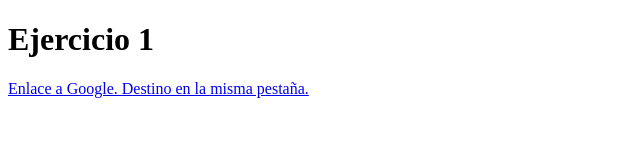
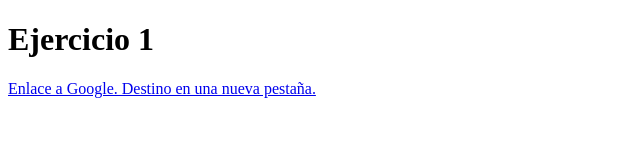
Before and after one commit to kkostadinkc/UT1DIW, a plain HTML site: page Ejercicio1.htm in a window 1280 px wide. Shown: the full height of the page, 0-640 px from the left. Drawn offline with Linux system fonts and the light colour scheme.

Commit message:
Version 1.1 Enlaces en otras pestañas

```diff
--- a/Ejercicio1.htm
+++ b/Ejercicio1.htm
@@ -8,7 +8,7 @@
     </head>
     <body>
         <h1>Ejercicio 1</h1> <!-- Encabezado de tamaño 1-->
-        <a href="https://www.google.es">Enlace a Google. Destino en la misma pestaña.</a> <!-- Enlace a Google -->
+        <a href="https://www.google.es" target="_blank">Enlace a Google. Destino en una nueva pestaña.</a> <!-- Enlace a Google -->
     </body>
 
 </html>
```
Also changed, not shown: 1. Inicializar git.PNG (renamed from Inicializar git.PNG), 2. Generar clave ssh.PNG (added), 2.1 Generar clave ssh.PNG (added), 2.2 Agente SSH.PNG (added), 2.3 Ahora añadimos al ssh-agent la clave que guardamos anteriormente en el fichero.PNG (added), 2.4 Comprobar la conectividad con el servidor github.PNG (added), 3. Subida la rama master.PNG (added), 4. Crear una nueva rama .PNG (added), 2 other files.
